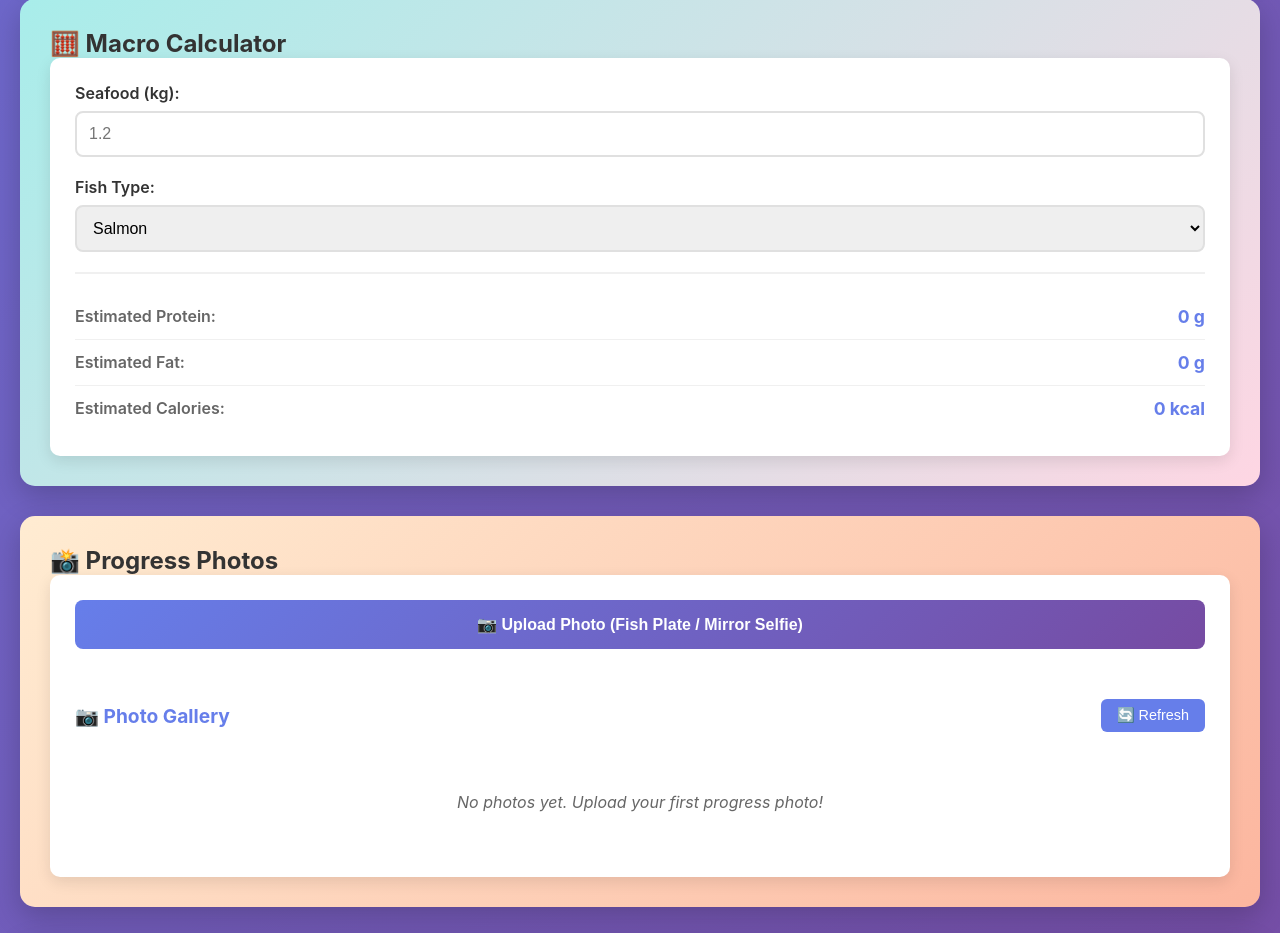
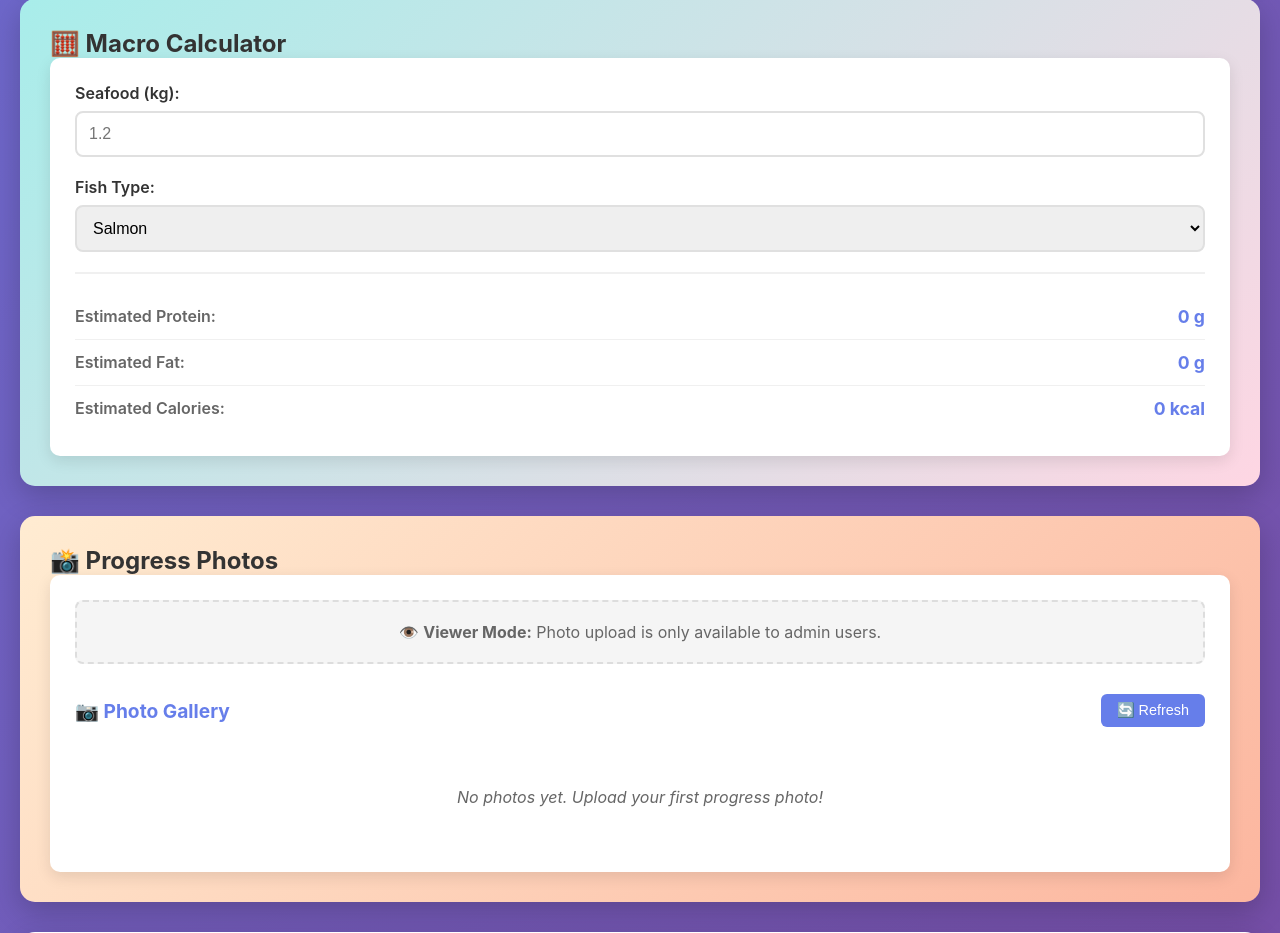
Before and after one commit to bhuram1980/transformation-dashboard, a Flask app: page / in a window 1280 px wide. Shown: the part 2077-3010 px from the top of the page. Run offline with Flask 3, Linux system fonts and the light colour scheme; parts of the project's set-up code (start-up, migrations or seed data) failed here and were passed over; some libraries are stand-ins or nearby versions.

Commit message:
Fix photo upload and JavaScript role checking for password protection

```diff
--- a/static/js/dashboard.js
+++ b/static/js/dashboard.js
@@ -227,17 +227,42 @@ function updateRecentDaysTable(dailyLogs) {
     `).join('');
 }
 
+// Load Advice (Admin only)
 async function loadAdvice() {
+    // Check if user is admin
+    if (userRole !== 'admin') {
+        const adviceBox = document.getElementById('adviceBox');
+        if (adviceBox) {
+            adviceBox.innerHTML = '<p style="text-align: center; color: #666;">👁️ Viewer Mode: Grok AI advice is only available to admin users.</p>';
+        }
+        return;
+    }
+
     const adviceBox = document.getElementById('adviceBox');
+    if (!adviceBox) return;
+
     adviceBox.innerHTML = '<div class="loading">Loading advice from Grok...</div>';
 
     try {
         const response = await fetch('/api/advice');
         const data = await response.json();
-        adviceBox.innerHTML = data.advice || 'No advice available.';
+
+        if (data.error && response.status === 403) {
+            // Admin access required
+            adviceBox.innerHTML = `<div class="advice-content" style="color: #f5576c;">${data.error}</div>`;
+            return;
+        }
+
+        if (data.advice) {
+            // Format advice with line breaks
+            const formattedAdvice = data.advice.replace(/\n/g, '<br>');
+            adviceBox.innerHTML = `<div class="advice-content">${formattedAdvice}</div>`;
+        } else {
+            adviceBox.innerHTML = '⚠️ Error loading advice. Make sure GROK_API_KEY is set in your environment.';
+        }
     } catch (error) {
         console.error('Error loading advice:', error);
-        adviceBox.innerHTML = '⚠️ Error loading advice. Make sure GROK_API_KEY is set in your environment.';
+        adviceBox.innerHTML = '⚠️ Error loading advice. Check console for details.';
     }
 }
 
--- a/templates/dashboard.html
+++ b/templates/dashboard.html
@@ -188,11 +188,17 @@
         <section class="photo-section">
             <h2>📸 Progress Photos</h2>
             <div class="photo-upload-box">
+                {% if user_role == 'admin' %}
                 <input type="file" id="photoInput" accept="image/*" capture="environment" style="display: none;" onchange="handlePhotoUpload(event)">
                 <button class="btn-upload" onclick="document.getElementById('photoInput').click()">
                     📷 Upload Photo (Fish Plate / Mirror Selfie)
                 </button>
                 <div id="photoPreview" class="photo-preview"></div>
+                {% else %}
+                <div style="background: #f5f5f5; padding: 20px; border-radius: 8px; text-align: center; color: #666; border: 2px dashed #ddd;">
+                    <p>👁️ <strong>Viewer Mode:</strong> Photo upload is only available to admin users.</p>
+                </div>
+                {% endif %}
                 <div style="margin-top: 30px;">
                     <div style="display: flex; justify-content: space-between; align-items: center; margin-bottom: 15px;">
                         <h3 style="margin: 0; color: #667eea; font-size: 1.2em;">📷 Photo Gallery</h3>
```
